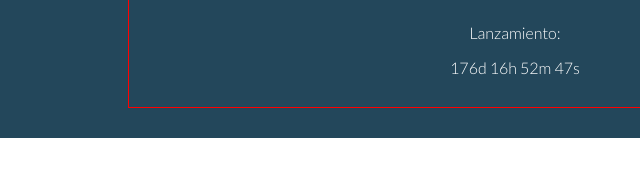
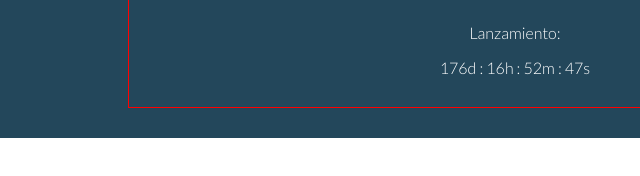
Before and after one commit to hernandw/platzi, a plain HTML site: page index.html in a window 1280 px wide. Shown: the part 244-420 px from the top of the page, 0-640 px from the left. Drawn offline with Linux system fonts and the light colour scheme.

Commit message:
agregar dos puntos entre los valores del countdown

```diff
--- a/index.html
+++ b/index.html
@@ -54,8 +54,8 @@
       var seconds = Math.floor((distance % (1000 * 60)) / 1000);
 
       // Display the result in the element with id="demo"
-      document.getElementById("demo").innerHTML = days + "d " + hours + "h "
-      + minutes + "m " + seconds + "s ";
+      document.getElementById("demo").innerHTML = days + "d : " + hours + "h : "
+      + minutes + "m : " + seconds + "s ";
 
       // If the count down is finished, write some text
       if (distance < 0) {
```
